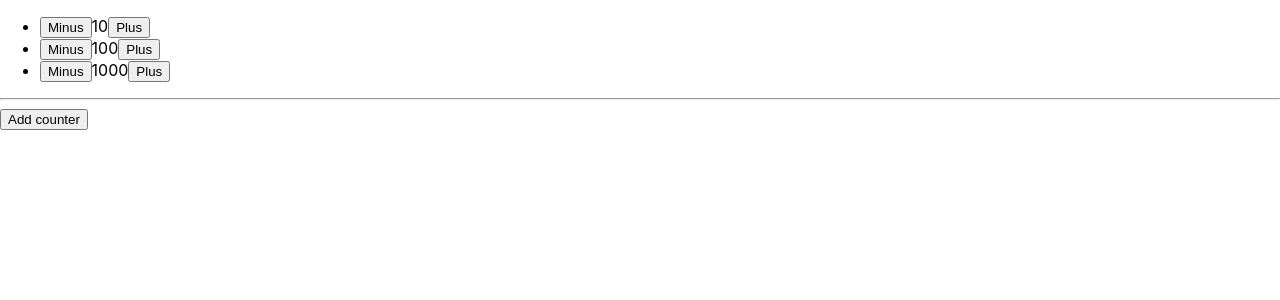
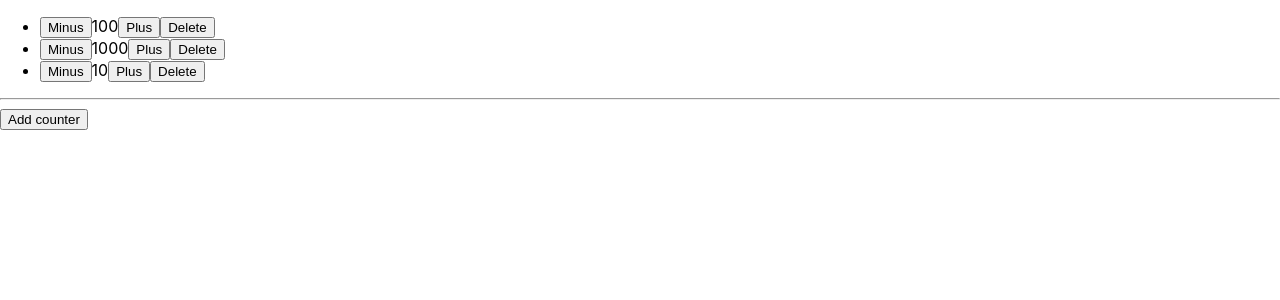
Before and after one commit to tattyola/react-state, a React (Create React App) app: page / in a window 1280 px wide. Shown: the top 300 px of the page. Built offline with nearby package versions, Linux system fonts and the light colour scheme.

Commit message:
added delete button

```diff
--- a/src/App.js
+++ b/src/App.js
@@ -1,59 +1,56 @@
 import {useState} from "react";
 
-const initialCounters = [
+const arr = [
     {
-        id: 123,
-        value: 10
-    },
-    {
-        id: 456,
+        id: 1,
         value: 100
     },
     {
-        id: 789,
+        id: 2,
         value: 1000
+    },
+    {
+        id: 3,
+        value: 10
     },
 ];
 
 function App() {
-
-    const [counts, setCounts] = useState(initialCounters)
-    const minus = (id) => {
-        console.log(id)
-        const updatedCounts = counts.map(el => el.id === id ? {...el, value: el.value - 1} : el);
-        setCounts(updatedCounts);
+   const [counter, setCounter] = useState(arr);
+   const minus = (id) => {
+       const updatedCounter = counter.map(el => el.id === id ? {...el, value: el.value - 1} : el)
+       setCounter(updatedCounter);
+   }
+    const plus = (id) => {
+        const updatedCounter = counter.map(el => el.id === id ? {...el, value: el.value + 1} : el)
+        setCounter(updatedCounter);
     }
-
-    const plus = (id) => {
-        console.log(id)
-        const updatedCounts = counts.map(el => el.id === id ? {...el, value: el.value + 1} : el);
-        setCounts(updatedCounts);
+    const addCounter = () => {
+       const newEl = {
+           id: Math.random(),
+           value: 0
+       }
+        setCounter([...counter, newEl])
     }
-
-    const addCounter = () => {
-        const newCount = {
-            id: Math.random(),
-            value: 0
-        };
-        setCounts([...counts, newCount])
+    const deleteCounter = (id) => {
+        const updatedCounter = counter.filter(el => el.id !== id)
+        setCounter([...updatedCounter])
     }
 
     return (
-        <div className="App">
-
+        <div>
             <ul>
-                {counts.map(el => (
+                {counter.map(el =>
                     <li key={el.id}>
-                        <button onClick={() => minus(el.id)}>Minus</button>
+                        <button onClick={() => {minus(el.id)}}>Minus</button>
                         {el.value}
-                        <button onClick={() => plus(el.id)}>Plus</button>
+                        <button onClick={() => {plus(el.id)}}>Plus</button>
+                        <button onClick={() => deleteCounter(el.id)}>Delete</button>
                     </li>
-                ))}
+                )}
             </ul>
-
             <hr/>
             <button onClick={addCounter}>Add counter</button>
-
         </div>
     );
 }
```
